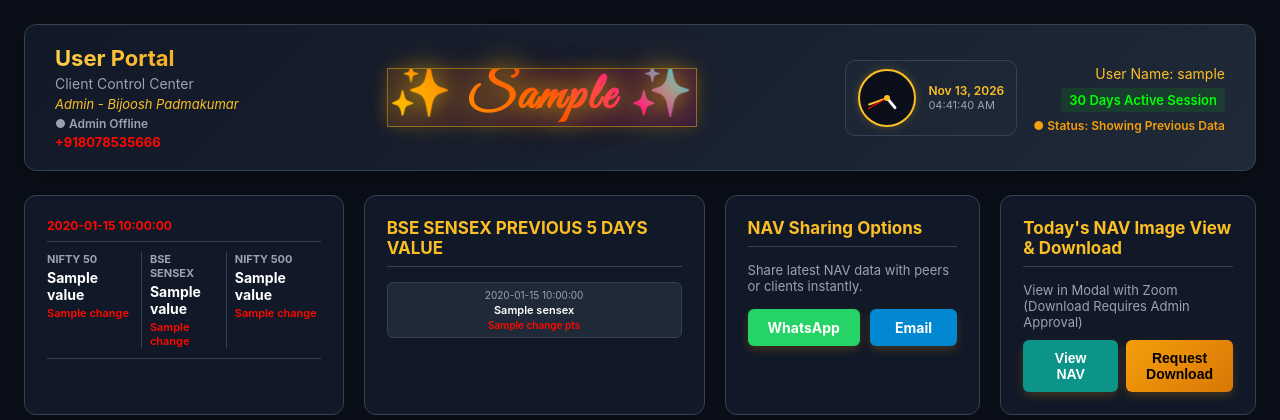
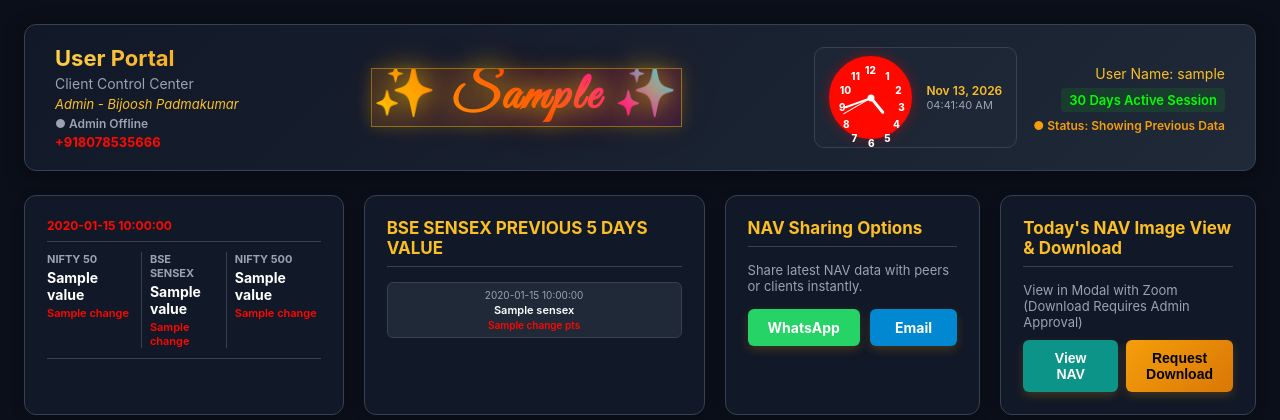
Before and after one commit to Bichu666/nav-dashboard, a Flask app: template templates/user_dashboard.html in a window 1280 px wide. Shown: the top 420 px of the page. Run offline with Flask 3, Linux system fonts and the light colour scheme; the template is opened without the code that fills it: most values are stand-ins (such as "Sample title", 1, 10 or a date in 2020); data that the repository does not hold is empty.

Commit message:
Update user_dashboard.html

```diff
--- a/templates/user_dashboard.html
+++ b/templates/user_dashboard.html
@@ -17,7 +17,7 @@
             --accent-gold: #fbbf24;
             --accent-orange: #f59e0b;
             --green: #00FF00;
-            --red: #FF0800;
+            --red: #FF0800; /* Apple Red */
         }
 
         body {
@@ -263,25 +263,49 @@
             gap: 8px;
         }
 
-        /* Running Round Analog Clock Styling */
+        /* Apple Red Analog Clock Styling (Larger & Detailed Dial) */
         .analog-clock-wrapper {
             display: flex;
             align-items: center;
-            gap: 12px;
+            gap: 14px;
             background: rgba(31, 41, 55, 0.6);
             border: 1px solid var(--border-color);
-            padding: 8px 12px;
+            padding: 8px 14px;
             border-radius: 10px;
         }
         .clock-face {
-            width: 54px;
-            height: 54px;
-            border: 2px solid var(--accent-gold);
+            width: 75px;
+            height: 75px;
+            border: 4px solid #FF0800;
             border-radius: 50%;
             position: relative;
-            background: var(--bg-main);
-            box-shadow: 0 0 10px rgba(251, 191, 36, 0.25);
+            background: #FF0800;
+            box-shadow: 0 0 14px rgba(255, 8, 0, 0.4);
         }
+        .clock-number {
+            position: absolute;
+            font-size: 10px;
+            font-weight: 800;
+            color: #ffffff;
+            width: 14px;
+            height: 14px;
+            text-align: center;
+            line-height: 14px;
+        }
+        /* Positioning 12 numbers around the dial */
+        .num-12 { top: 3px; left: 30px; }
+        .num-1 { top: 9px; left: 47px; }
+        .num-2 { top: 23px; left: 58px; }
+        .num-3 { top: 40px; left: 61px; }
+        .num-4 { top: 57px; left: 56px; }
+        .num-5 { top: 71px; left: 47px; }
+        .num-6 { top: 76px; left: 31px; }
+        .num-7 { top: 71px; left: 14px; }
+        .num-8 { top: 57px; left: 6px; }
+        .num-9 { top: 40px; left: 2px; }
+        .num-10 { top: 23px; left: 5px; }
+        .num-11 { top: 9px; left: 15px; }
+
         .clock-hand {
             position: absolute;
             bottom: 50%;
@@ -290,16 +314,17 @@
             transform: translateX(-50%) rotate(0deg);
             border-radius: 2px;
         }
-        .hour-hand { width: 3px; height: 14px; background: #fff; }
-        .min-hand { width: 2px; height: 20px; background: var(--accent-gold); }
-        .sec-hand { width: 1px; height: 22px; background: var(--red); }
+        .hour-hand { width: 3px; height: 20px; background: #ffffff; z-index: 3; }
+        .min-hand { width: 2px; height: 28px; background: #ffffff; z-index: 4; }
+        .sec-hand { width: 1px; height: 32px; background: #ffffff; z-index: 5; opacity: 0.9; }
         .clock-center-dot {
             position: absolute;
             top: 50%; left: 50%;
-            width: 6px; height: 6px;
-            background: var(--accent-gold);
+            width: 7px; height: 7px;
+            background: #ffffff;
             border-radius: 50%;
             transform: translate(-50%, -50%);
+            z-index: 6;
         }
     </style>
 </head>
@@ -336,10 +361,22 @@
                 {% endif %}
             </div>
 
-            <!-- Header Right with Analog Clock on the Left of Username -->
+            <!-- Header Right with Apple Red Analog Clock on Left of Username -->
             <div class="header-right" style="display: flex; align-items: center; gap: 16px;">
                 <div class="analog-clock-wrapper">
                     <div class="clock-face">
+                        <div class="clock-number num-12">12</div>
+                        <div class="clock-number num-1">1</div>
+                        <div class="clock-number num-2">2</div>
+                        <div class="clock-number num-3">3</div>
+                        <div class="clock-number num-4">4</div>
+                        <div class="clock-number num-5">5</div>
+                        <div class="clock-number num-6">6</div>
+                        <div class="clock-number num-7">7</div>
+                        <div class="clock-number num-8">8</div>
+                        <div class="clock-number num-9">9</div>
+                        <div class="clock-number num-10">10</div>
+                        <div class="clock-number num-11">11</div>
                         <div class="clock-hand hour-hand" id="hour-hand"></div>
                         <div class="clock-hand min-hand" id="min-hand"></div>
                         <div class="clock-hand sec-hand" id="sec-hand"></div>
@@ -688,7 +725,7 @@
     </div>
 
     <script>
-        // Real-Time Analog Clock & Date Ticker Script
+        // Real-Time Apple Red Analog Clock Script
         function updateAnalogClock() {
             const now = new Date();
             const seconds = now.getSeconds();
```
